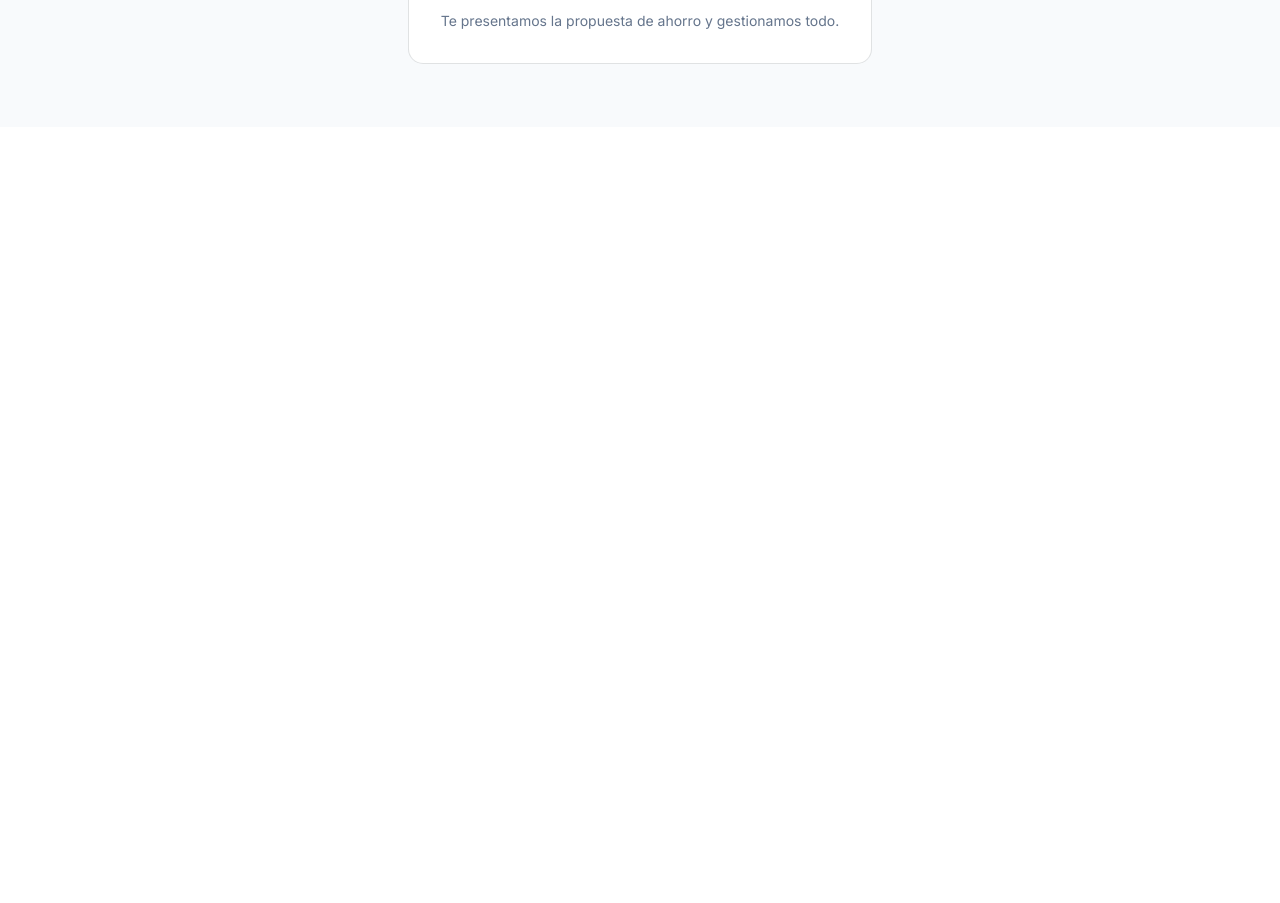
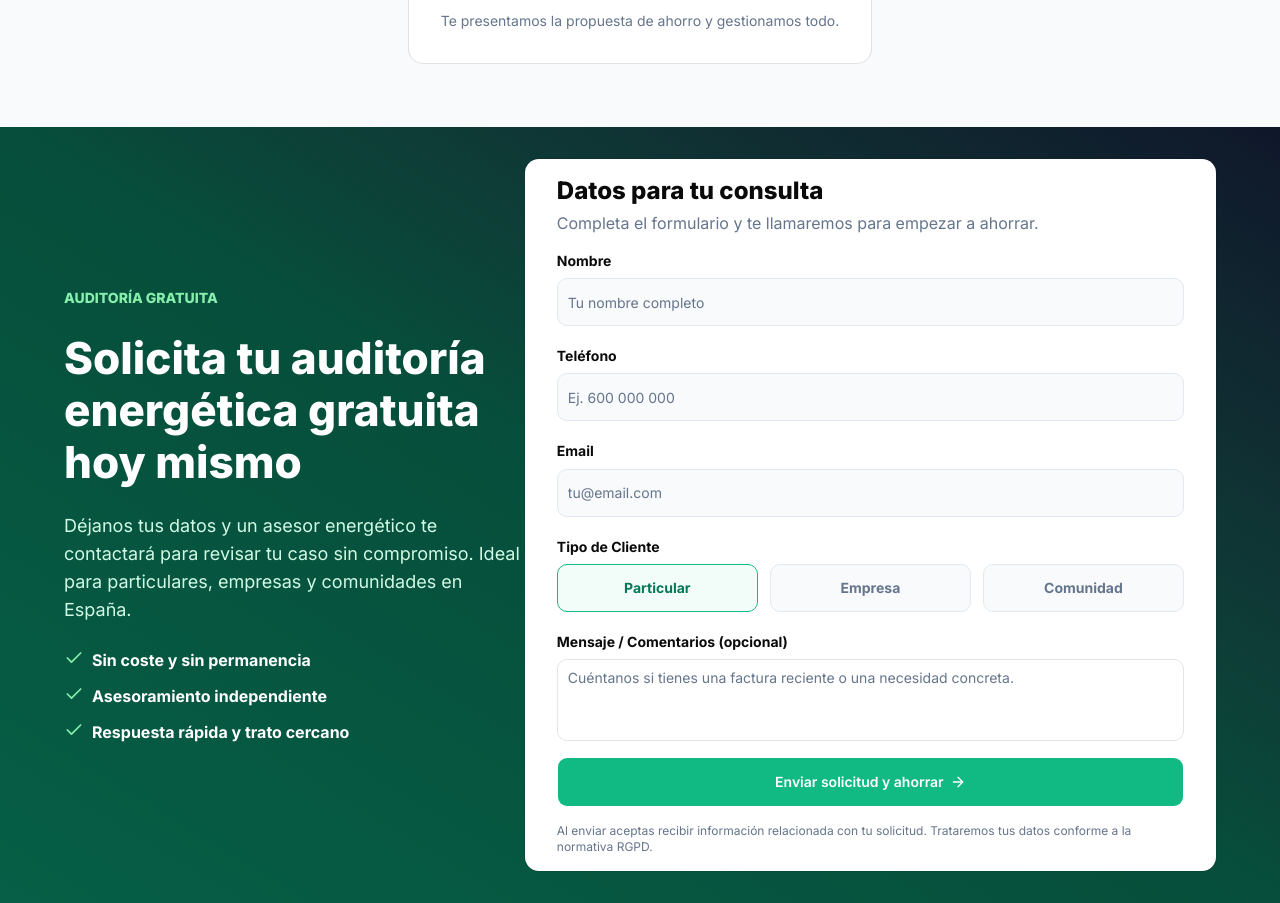
Before and after one commit to babaquero07/ener-ahorro, a Next.js app: page / in a window 1280 px wide. Shown: the part 3860-4763 px from the top of the page. Before the commit the page ends 3987 px from the top, so only its background shows below. Built offline with nearby package versions, Linux system fonts and the light colour scheme.

Commit message:
feat: add Contact component to main page for user inquiries and energy audit requests

```diff
--- a/app/page.tsx
+++ b/app/page.tsx
@@ -1,3 +1,4 @@
+import { Contact } from "@/components/home/contact"
 import { CustomerBenefits } from "@/components/home/customer-benefits"
 import { CustomerProblems } from "@/components/home/customer-problems"
 import { Hero } from "@/components/home/hero"
@@ -74,6 +75,7 @@ export default function Page() {
       <Solution />
       <CustomerBenefits />
       <HowWorksIt />
+      <Contact />
     </main>
   )
 }
--- /dev/null
+++ b/components/home/contact.tsx
@@ -0,0 +1,48 @@
+import { Check } from "lucide-react"
+import { ContactForm } from "@/components/home/contact-form"
+
+export function Contact() {
+  return (
+    <section className="w-full bg-linear-to-bl from-[#0F172A] via-[#064E3B] to-[#065F46]">
+      <div className="grid grid-cols-5 px-6 md:px-16">
+        <div className="col-span-5 flex flex-col justify-center gap-6 py-16 xl:col-span-2">
+          <span className="text-[14px] font-extrabold text-[#86EFAC]">
+            AUDITORÍA GRATUITA
+          </span>
+          <h2 className="text-[44px]/13 font-extrabold text-white">
+            Solicita tu auditoría energética gratuita hoy mismo
+          </h2>
+          <p className="text-lg text-[#D1FAE5]">
+            Déjanos tus datos y un asesor energético te contactará para revisar
+            tu caso sin compromiso. Ideal para particulares, empresas y
+            comunidades en España.
+          </p>
+          <ul className="flex flex-col gap-3">
+            <li className="flex gap-2">
+              <Check className="size-5 text-[#86EFAC]" />{" "}
+              <p className="font-bold text-white">
+                Sin coste y sin permanencia
+              </p>
+            </li>
+            <li className="flex gap-2">
+              <Check className="size-5 text-[#86EFAC]" />{" "}
+              <p className="font-bold text-white">
+                Asesoramiento independiente
+              </p>
+            </li>
+            <li className="flex gap-2">
+              <Check className="size-5 text-[#86EFAC]" />{" "}
+              <p className="font-bold text-white">
+                Respuesta rápida y trato cercano
+              </p>
+            </li>
+          </ul>
+        </div>
+
+        <div className="col-span-5 flex justify-center py-8 xl:col-span-3">
+          <ContactForm />
+        </div>
+      </div>
+    </section>
+  )
+}
```
